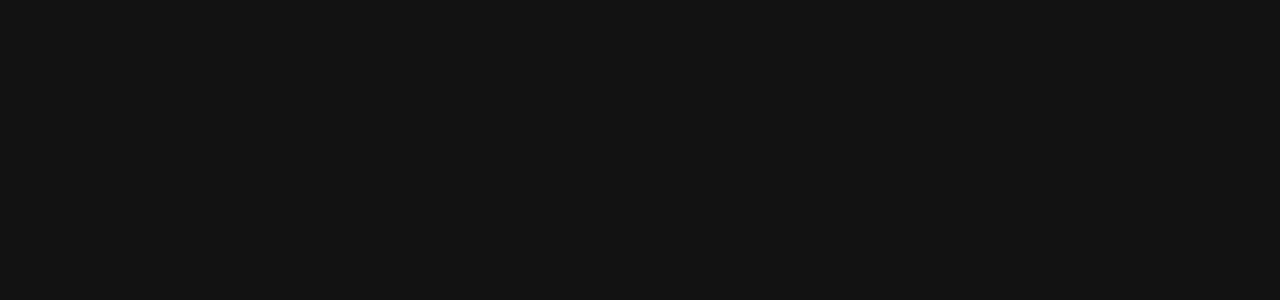
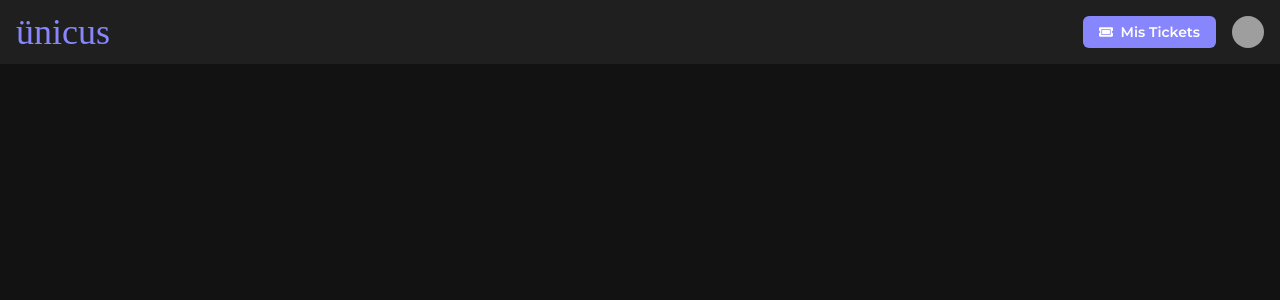
Before and after one commit to unicusnft/web, a React (Create React App) app: page /buy/payment/1 in a window 1280 px wide. Before the commit this address had no page. Shown: the top 300 px of the page. Built offline with nearby package versions, Linux system fonts and the light colour scheme; grey boxes are pictures that could not be loaded; a web font is replaced by a local one.

Commit message:
payment screen added

```diff
--- a/src/App.js
+++ b/src/App.js
@@ -5,6 +5,7 @@ import {MyTickets} from "./screens/my-tickets/MyTickets";
 import {BrowserRouter, Route, Routes} from "react-router-dom";
 import {Ticket} from "./screens/ticket/Ticket";
 import {UserProvider} from "./providers/UserProvider";
+import { Payment } from "./screens/payment/Payment";
 
 const App = () => {
     return (
@@ -13,6 +14,7 @@ const App = () => {
                 <Routes>
                     <Route path="/" element={<HomeScreen/>}/>
                     <Route path="/buy/:eventId" element={<Buy/>}/>
+                    <Route path="/buy/payment/:eventId" element={<Payment/>}/>
                     <Route path="/my-tickets" element={<MyTickets/>}/>
                     <Route path="/ticket/:ticketId" element={<Ticket/>}/>
                 </Routes>
--- a/src/screens/buy/Buy.js
+++ b/src/screens/buy/Buy.js
@@ -20,7 +20,7 @@ import {GoLocation} from "react-icons/go";
 import './Buy.css'
 import {DateCard} from "../../components/DateCard";
 import {colors} from "../../core/theme";
-import {useParams} from "react-router-dom";
+import {Link, useParams} from "react-router-dom";
 import {sleep} from "../../utils/helpers";
 import {events} from "../../data/events";
 import {Loading} from "../../components/Loading";
@@ -132,9 +132,11 @@ const SelectTicketCard = ({event}) => {
                 <div style={{minWidth: 20, textAlign: 'center'}}>{input?.value}</div>
                 <Button {...inc} size='xs' variant='ghost' colorScheme='white'>{'>'}</Button>
             </HStack>
-            <Flex mt={8} direction={{base: 'column-reverse'}}>
-                <Button colorScheme='main' size='xl' py={3} px={10}>COMPRAR</Button>
-            </Flex>
+            <Link to={`/buy/payment/${event?.id}`}>
+                <Flex mt={8} direction={{base: 'column-reverse'}}>
+                    <Button colorScheme='main' size='xl' py={3} px={10}>COMPRAR</Button>
+                </Flex>
+            </Link>
         </Box>
     )
 }
--- /dev/null
+++ b/src/screens/payment/Payment.js
@@ -0,0 +1,8 @@
+import React from 'react'
+import { Toolbar } from '../../components/Toolbar'
+
+export const Payment = () => {
+  return (
+    <Toolbar/>
+  )
+}
```
